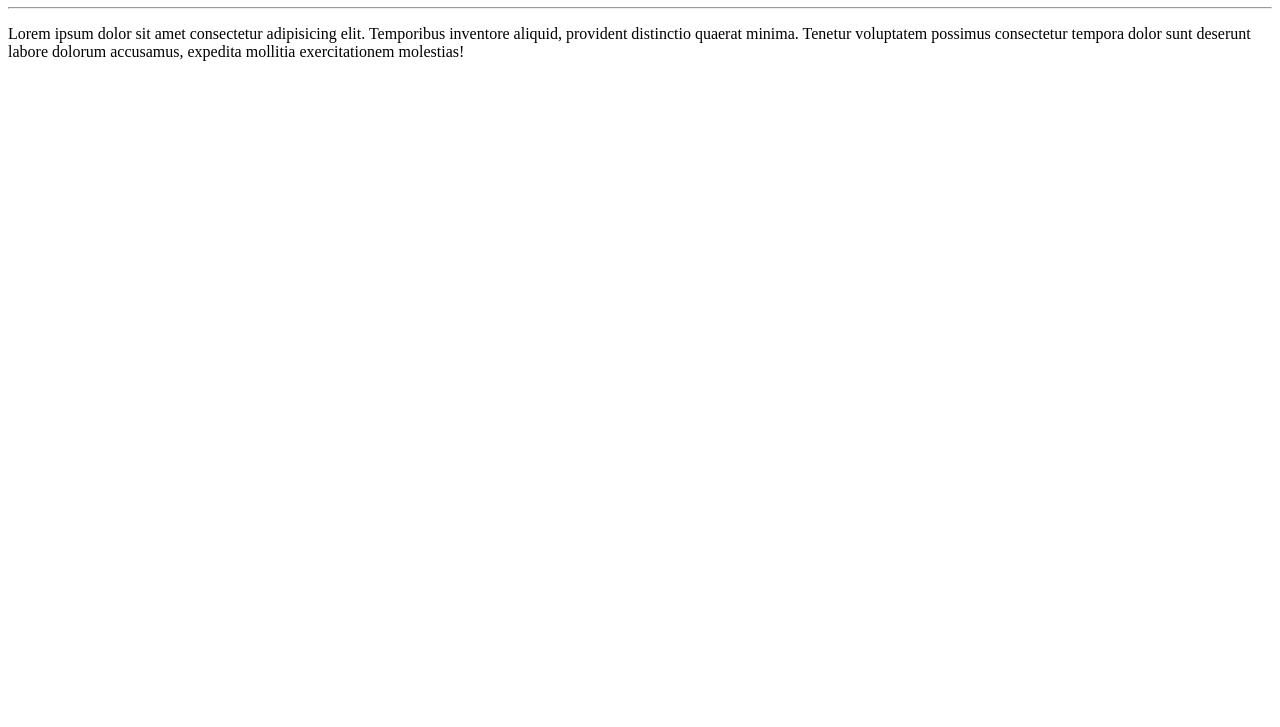
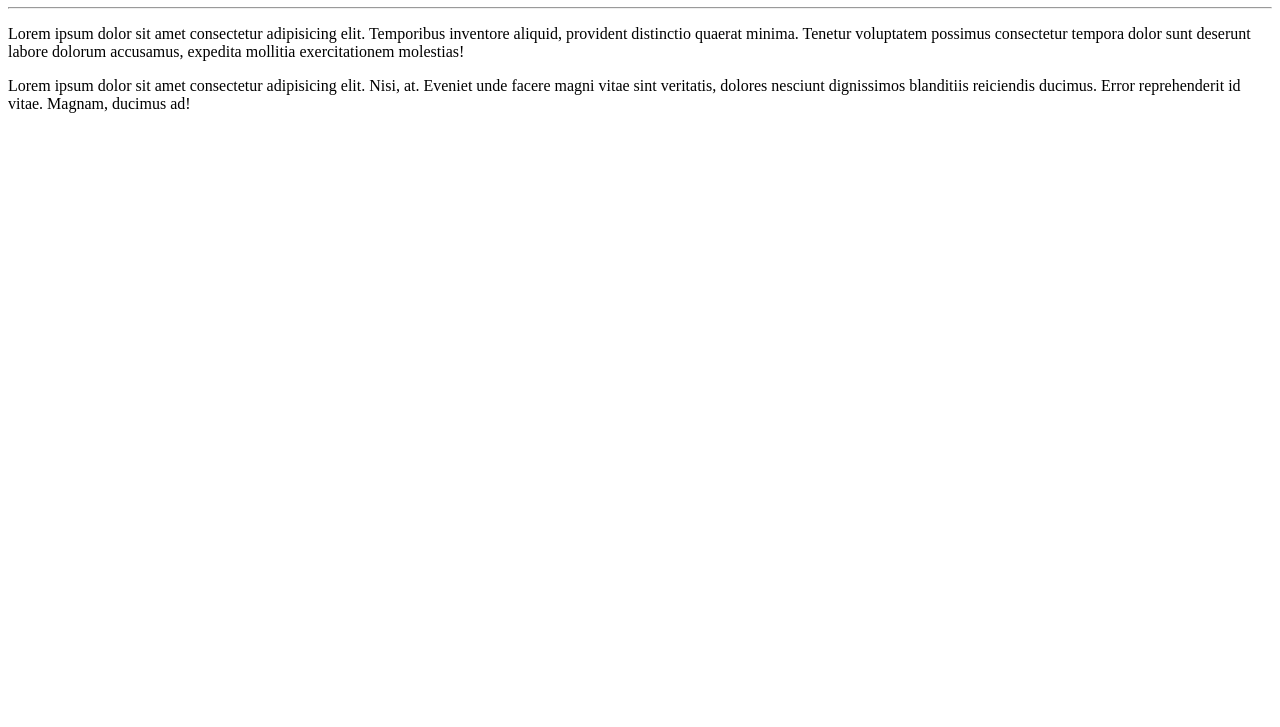
Before and after one commit to Douglas-bot-dev/Ola-Mundo, a plain HTML site: page site-exemplo/index.html in a window 1280 px wide. Shown: the part 73-800 px from the top of the page. Drawn offline with Linux system fonts and the light colour scheme.

Commit message:
Adicionei um parágrafo

```diff
--- a/site-exemplo/index.html
+++ b/site-exemplo/index.html
@@ -9,5 +9,6 @@
     <h1>Olá, mundo!</h1>
     <hr>
     <p>Lorem ipsum dolor sit amet consectetur adipisicing elit. Temporibus inventore aliquid, provident distinctio quaerat minima. Tenetur voluptatem possimus consectetur tempora dolor sunt deserunt labore dolorum accusamus, expedita mollitia exercitationem molestias!</p>
+    <p>Lorem ipsum dolor sit amet consectetur adipisicing elit. Nisi, at. Eveniet unde facere magni vitae sint veritatis, dolores nesciunt dignissimos blanditiis reiciendis ducimus. Error reprehenderit id vitae. Magnam, ducimus ad!</p>
 </body>
 </html>
```
